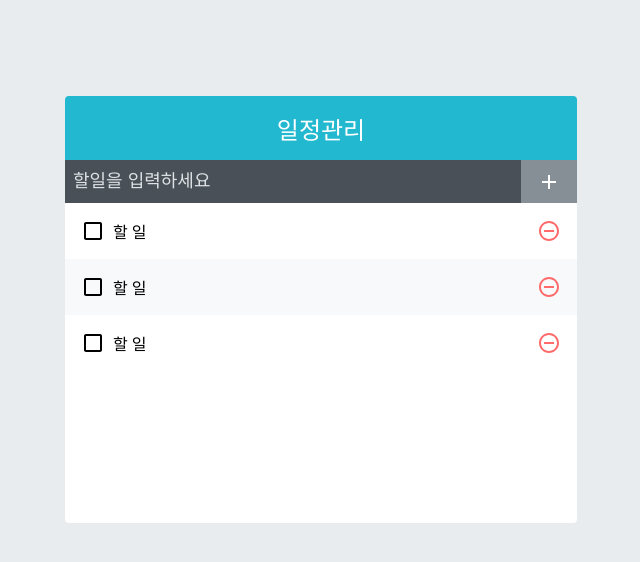
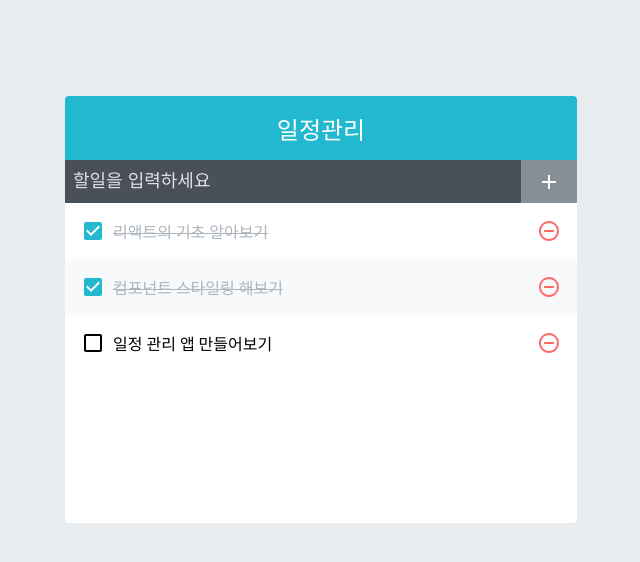
Before and after one commit to dunamisyoung/Todo-app-withVelopert, a React (Create React App) app: page / in a window 1280 px wide. Shown: the top 562 px of the page, without its empty margins (319-959 px from the left). Built offline with nearby package versions, Linux system fonts and the light colour scheme.

Commit message:
Feat : 일정항목추가기능

```diff
--- a/src/App.js
+++ b/src/App.js
@@ -1,16 +1,48 @@
-import React from 'react';
-import './App.css';
+import React, { useCallback, useRef, useState } from 'react';
 import TodoTemplate from './components/TodoTemplate';
 import TodoInsert from './components/TodoInsert';
 import TodoList from './components/TodoList';
 
-function App() {
+const App = () => {
+  const [todos, setTodos] = useState([
+    {
+      id: 1,
+      text: '리액트의 기초 알아보기',
+      checked: true,
+    },
+    {
+      id: 2,
+      text: '컴포넌트 스타일링 해보기',
+      checked: true,
+    },
+    {
+      id: 3,
+      text: '일정 관리 앱 만들어보기',
+      checked: false,
+    },
+  ]);
+
+  const nextId = useRef(4);
+
+  const onInsert = useCallback(
+    (text) => {
+      const todo = {
+        id: nextId.current,
+        text,
+        checked: false,
+      };
+      setTodos(todos.concat(todo));
+      nextId.current += 1;
+    },
+    [todos],
+  );
+
   return (
     <TodoTemplate>
-      <TodoInsert />
-      <TodoList />
+      <TodoInsert onInsert={onInsert} />
+      <TodoList todos={todos} />
     </TodoTemplate>
   );
-}
+};
 
 export default App;
--- a/src/components/TodoInsert.js
+++ b/src/components/TodoInsert.js
@@ -1,11 +1,30 @@
-import React from 'react';
+import React, { useCallback, useState } from 'react';
 import { MdAdd } from 'react-icons/md';
 import './TodoInsert.scss';
 
-const TodoInsert = () => {
+const TodoInsert = ({ onInsert }) => {
+  const [value, setValue] = useState('');
+
+  const onChange = useCallback((e) => {
+    setValue(e.target.value);
+  }, []);
+
+  const onSubmit = useCallback(
+    (e) => {
+      onInsert(value);
+      setValue('');
+      e.preventDefault();
+    },
+    [onInsert, value],
+  );
+
   return (
-    <form className="TodoInsert">
-      <input placeholder="할일을 입력하세요" />
+    <form className="TodoInsert" onSubmit={onSubmit}>
+      <input
+        placeholder="할일을 입력하세요"
+        value={value}
+        onChange={onChange}
+      />
       <button type="submit">
         <MdAdd />
       </button>
--- a/src/components/TodoList.js
+++ b/src/components/TodoList.js
@@ -2,12 +2,13 @@ import React from 'react';
 import TodoListItem from './TodoListItem';
 import './TodoList.scss';
 
-const TodoList = () => {
+const TodoList = ({ todos }) => {
+  console.log('TodoList', todos);
   return (
     <div className="TodoList">
-      <TodoListItem />
-      <TodoListItem />
-      <TodoListItem />
+      {todos.map((todo) => (
+        <TodoListItem todo={todo} key={todo.id} />
+      ))}
     </div>
   );
 };
--- a/src/components/TodoListItem.js
+++ b/src/components/TodoListItem.js
@@ -1,17 +1,20 @@
 import React from 'react';
 import {
   MdCheckBoxOutlineBlank,
-  // MdCheckBox,
+  MdCheckBox,
   MdRemoveCircleOutline,
 } from 'react-icons/md';
+import cn from 'classnames';
 import './TodoListItem.scss';
 
-const TodoListItem = () => {
+const TodoListItem = ({ todo }) => {
+  console.log(('TodoListItem', todo));
+  const { text, checked } = todo;
   return (
     <div className="TodoListItem">
-      <div className="checkbox">
-        <MdCheckBoxOutlineBlank />
-        <div className="text">할 일</div>
+      <div className={cn('checkbox', { checked })}>
+        {checked ? <MdCheckBox /> : <MdCheckBoxOutlineBlank />}
+        <div className="text">{text}</div>
       </div>
       <div className="remove">
         <MdRemoveCircleOutline />
--- a/src/components/TodoListItem.scss
+++ b/src/components/TodoListItem.scss
@@ -15,14 +15,11 @@
     svg {
       font-size: 1.5rem;
     }
-  }
-
     .text {
       margin-left: 0.5rem;
       flex: 1;
     }
-
-  &:checked {
+    &.checked {
       svg {
         color: #22b8cf;
       }
@@ -47,3 +44,4 @@
       border-top: 1px solid #dee2e6;
     }
   }
+}
```
Also changed, not shown: 1 other file (tests, documents, lock files or other folders). Lines whose indentation alone changed are shown as unchanged.
